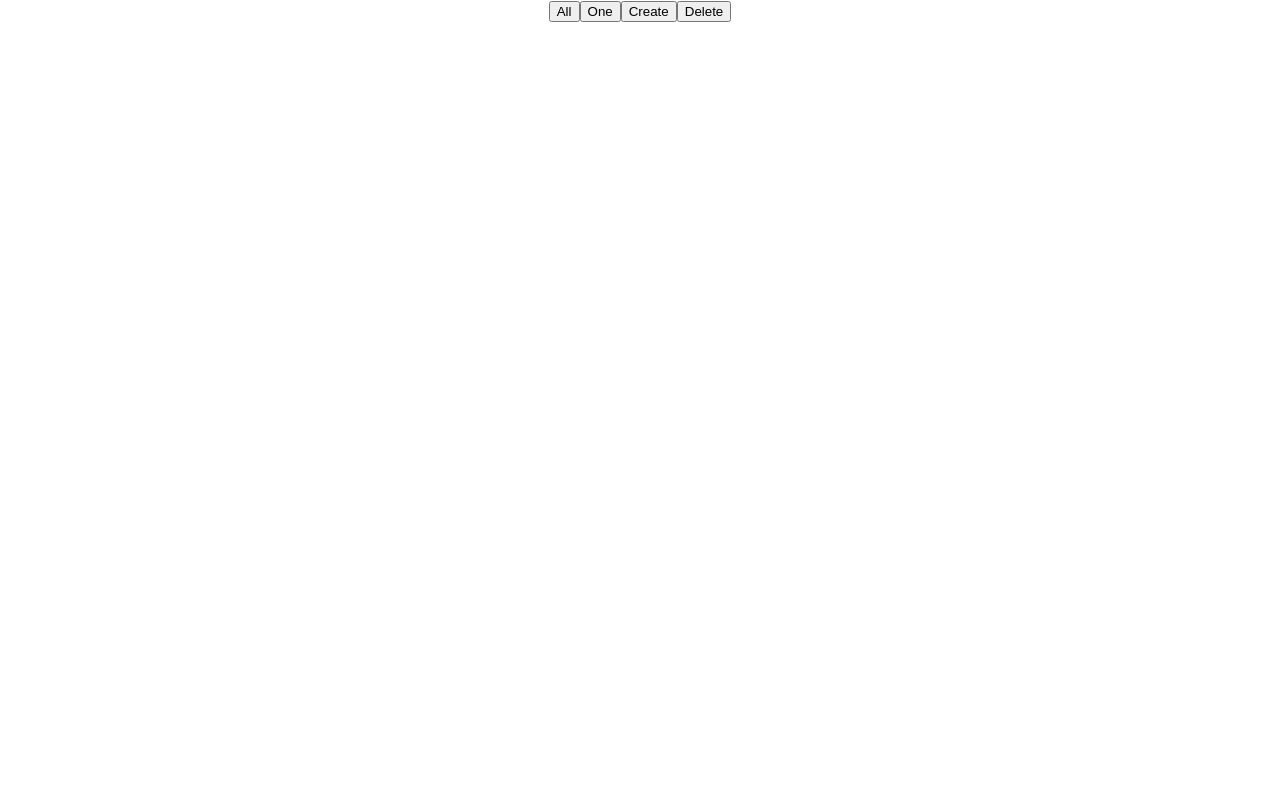
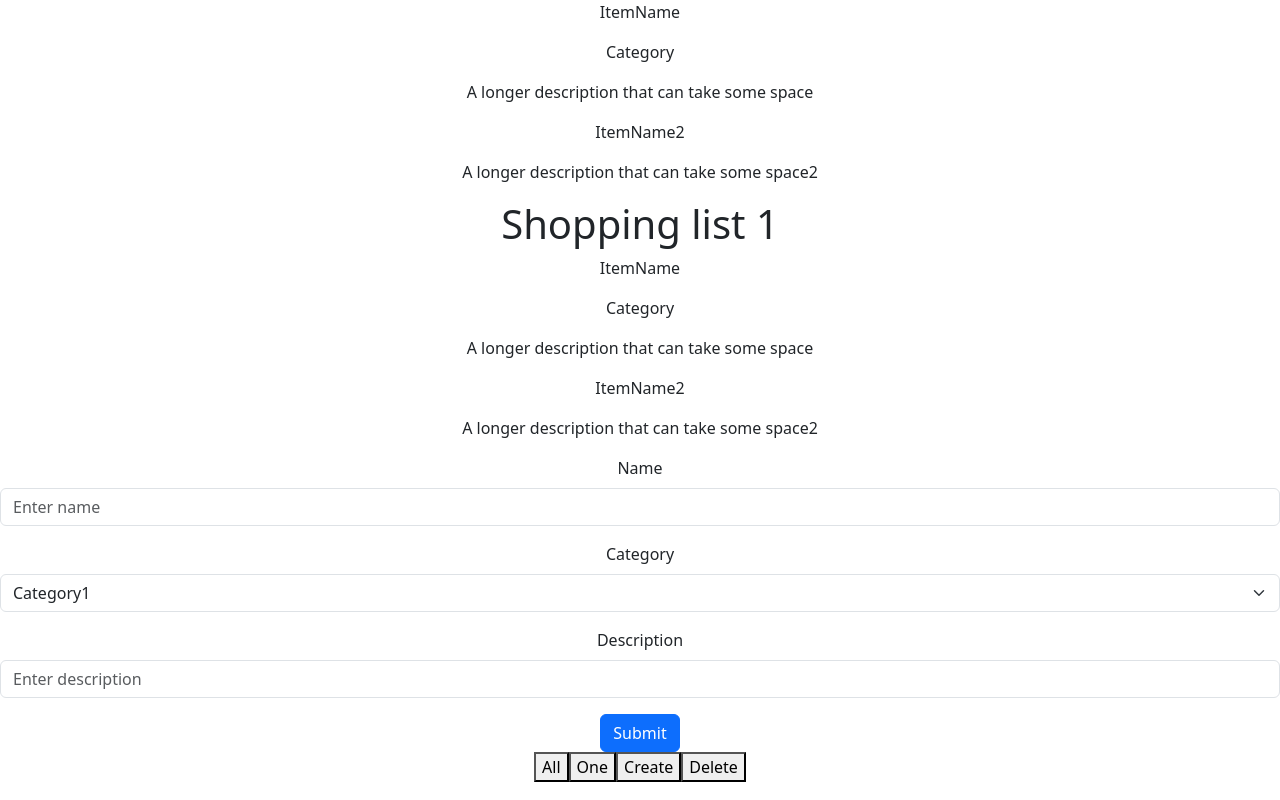
Before and after one commit to AdyBouvet/ShoppingApp, a React (Create React App) app in the folder shop-app/: page / in a window 1280 px wide. Built offline with nearby package versions, Linux system fonts and the light colour scheme.

Commit message:
Started on frontend

```diff
--- a/shop-app/package.json
+++ b/shop-app/package.json
@@ -7,7 +7,9 @@
     "@testing-library/react": "^13.4.0",
     "@testing-library/user-event": "^13.5.0",
     "axios": "^1.6.2",
+    "bootstrap": "^5.3.2",
     "react": "^18.2.0",
+    "react-bootstrap": "^2.9.2",
     "react-dom": "^18.2.0",
     "react-scripts": "5.0.1",
     "web-vitals": "^2.1.4"
--- a/shop-app/src/App.js
+++ b/shop-app/src/App.js
@@ -1,10 +1,27 @@
 import './App.css';
+import { ItemList } from './components/item-list/ItemList';
+import { ShoppingList } from './components/shopping-list/ShoppingList';
+import { NewItem } from './pages/new-item/NewItem';
 import { GetCategoryOrder, GetCategoryOrders, CreateCategoryOrder, DeleteCategoryOrder } from './services/CategoryOrderService';
 
 function App() {
 
+  const item = [
+    { "Name": "ItemName", "Category" : "Category", "Description": "A longer description that can take some space"},
+    { "Name": "ItemName2", "Category2" : "Category", "Description": "A longer description that can take some space2"},
+  ]
+
+  const shoppingList = {
+    "Name" : "Shopping list 1",
+    "Items" : item
+  }
+
+
   return (
     <div className="App">
+      <ItemList list={item}/>
+      <ShoppingList list={shoppingList} />
+      <NewItem/>
       <button onClick={() => GetCategoryOrders().then(a => console.log(a))}>All</button>
       <button onClick={() => GetCategoryOrder("Fjøsanger", "Category2").then(a => console.log(a))}>One</button>
       <button onClick={() => CreateCategoryOrder({"category": "Category2", "shop" : "Fjøsanger", "order": 1}).then(a => console.log(a))}>Create</button>
--- /dev/null
+++ b/shop-app/src/components/item-list/ItemList.js
@@ -0,0 +1,9 @@
+import { Item } from "./item/Item"
+
+export const ItemList = ({ list }) => {
+    return(
+        <div>
+            {list.map(item => <Item item={item}/>)}
+        </div>
+    )
+}
--- /dev/null
+++ b/shop-app/src/components/item-list/item/Item.js
@@ -0,0 +1,9 @@
+export const Item = ({ item }) => {
+    return(
+        <div>
+            <p>{item.Name}</p>
+            <p>{item.Category}</p>
+            <p>{item.Description}</p>
+        </div>
+    )
+}
--- /dev/null
+++ b/shop-app/src/components/shopping-list/ShoppingList.js
@@ -0,0 +1,10 @@
+import { ItemList } from "../item-list/ItemList"
+
+export const ShoppingList = ({ list }) => {
+    return(
+        <div>
+            <h1>{list.Name}</h1>
+            <ItemList list={list.Items}/>
+        </div>
+    )
+}
--- a/shop-app/src/index.js
+++ b/shop-app/src/index.js
@@ -3,13 +3,22 @@ import ReactDOM from 'react-dom/client';
 import './index.css';
 import App from './App';
 import reportWebVitals from './reportWebVitals';
+import 'bootstrap/dist/css/bootstrap.min.css';
 
 const root = ReactDOM.createRoot(document.getElementById('root'));
 root.render(
   <React.StrictMode>
     <App />
   </React.StrictMode>
+
 );
+
+<link
+  rel="stylesheet"
+  href="https://cdn.jsdelivr.net/npm/bootstrap@5.3.0/dist/css/bootstrap.min.css"
+  integrity="sha384-9ndCyUaIbzAi2FUVXJi0CjmCapSmO7SnpJef0486qhLnuZ2cdeRhO02iuK6FUUVM"
+  crossorigin="anonymous"
+/>
 
 // If you want to start measuring performance in your app, pass a function
 // to log results (for example: reportWebVitals(console.log))
--- /dev/null
+++ b/shop-app/src/pages/new-item/NewItem.js
@@ -0,0 +1,45 @@
+import { useState } from "react";
+import { Button, Form } from "react-bootstrap"
+
+export const NewItem = () => {
+
+    const [name, setName] = useState("")
+    const [category, setCategory] = useState("")
+    const [description, setDescription] = useState("")
+
+    const onNameInput = ({ target: { value } }) => setName(value)
+    const onCategoryInput = ({ target: { value } }) => setCategory(value)
+    const onDescriptionInput = ({ target: { value } }) => setDescription(value)
+
+    const onFormSubmit = e => {
+        e.preventDefault()
+        const response = { "Name": name, "Category": category, "Description": description }
+        console.log(response)
+    }
+
+    return (
+        <Form noValidate onSubmit={onFormSubmit}>
+            <Form.Group className="mb-3" controlId="name">
+                <Form.Label>Name</Form.Label>
+                <Form.Control required type="text" placeholder="Enter name" value={name} onChange={onNameInput} />
+            </Form.Group>
+
+            <Form.Group className="mb-3" controlId="category">
+                <Form.Label>Category</Form.Label>
+                <Form.Select aria-label="Default select example" value={category} onChange={onCategoryInput}>
+                    <option disabled>Open this select menu</option>
+                    <option value="Category1">Category1</option>
+                    <option value="Category2">Category2</option>
+                    <option value="Category3">Category3</option>
+                </Form.Select>
+            </Form.Group>
+            <Form.Group className="mb-3" controlId="description">
+                <Form.Label>Description</Form.Label>
+                <Form.Control type="text" placeholder="Enter description" value={description} onChange={onDescriptionInput} />
+            </Form.Group>
+            <Button variant="primary" type="submit">
+                Submit
+            </Button>
+        </Form>
+    );
+}
```
Also changed, not shown: 1 other file (tests, documents, lock files or other folders).
